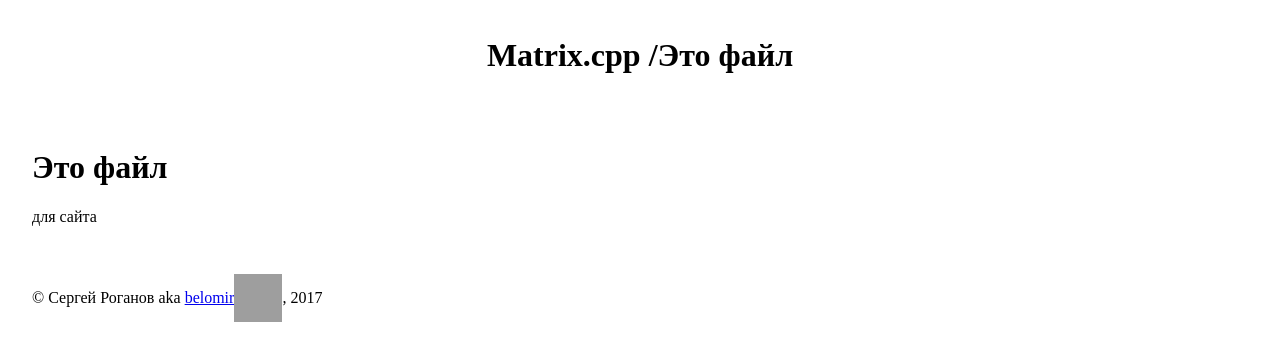
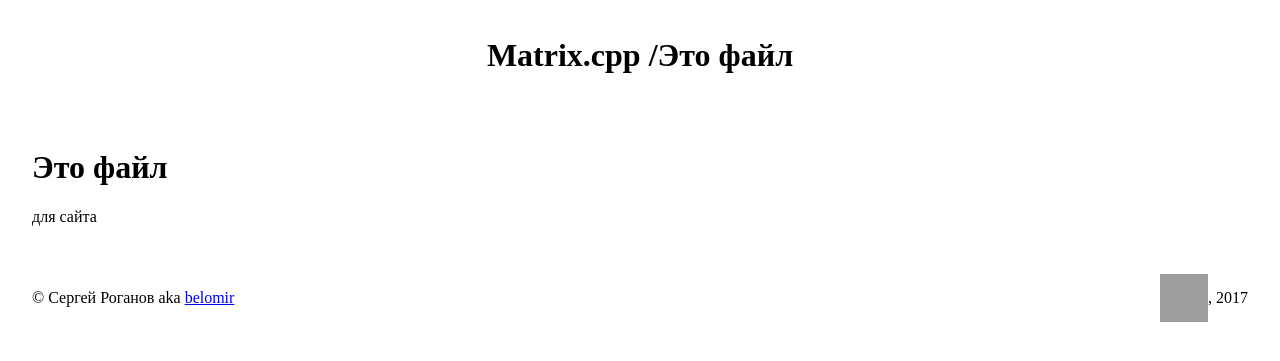
Before and after one commit to belomir/Matrix.cpp, a Jekyll site: the page built from docs/index.md, in a window 1280 px wide. Shown: the top 361 px of the page. Built offline with Jekyll 4.4.1, drawn with Linux system fonts in a browser that asks for light colours; our own code applies the rules of GitHub Pages for plain Markdown files; a script that is not in the unit is left out; the repository's description, which GitHub fills in, is left out; grey boxes are pictures that could not be loaded.

Commit message:
Update style.sass

```diff
--- a/docs/css/style.sass
+++ b/docs/css/style.sass
@@ -24,5 +24,7 @@ body
 			display: flex
 			flex-flow: row wrap
 			align-items: center
+			> *:first-child
+				flex: 1
 			img
 				height: 3em
```
